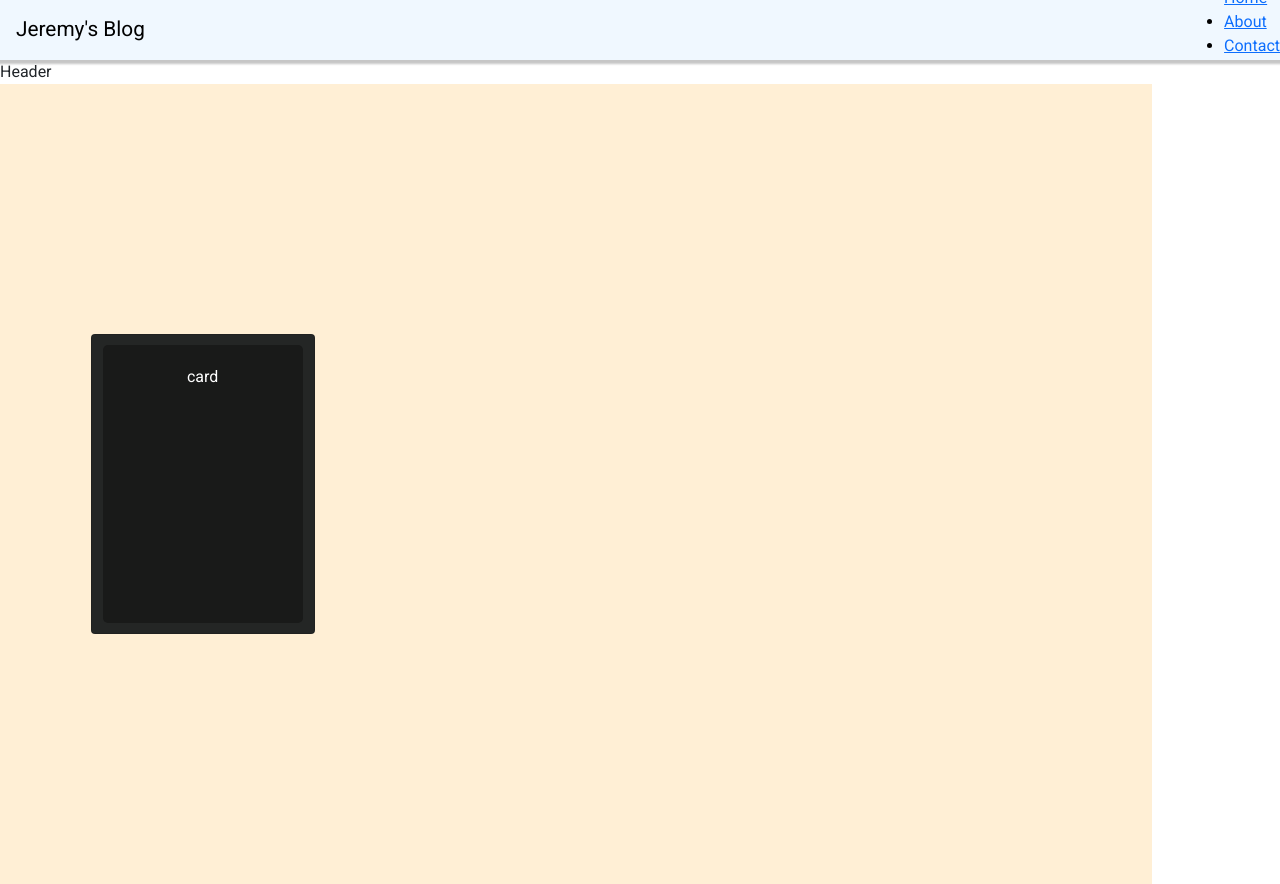
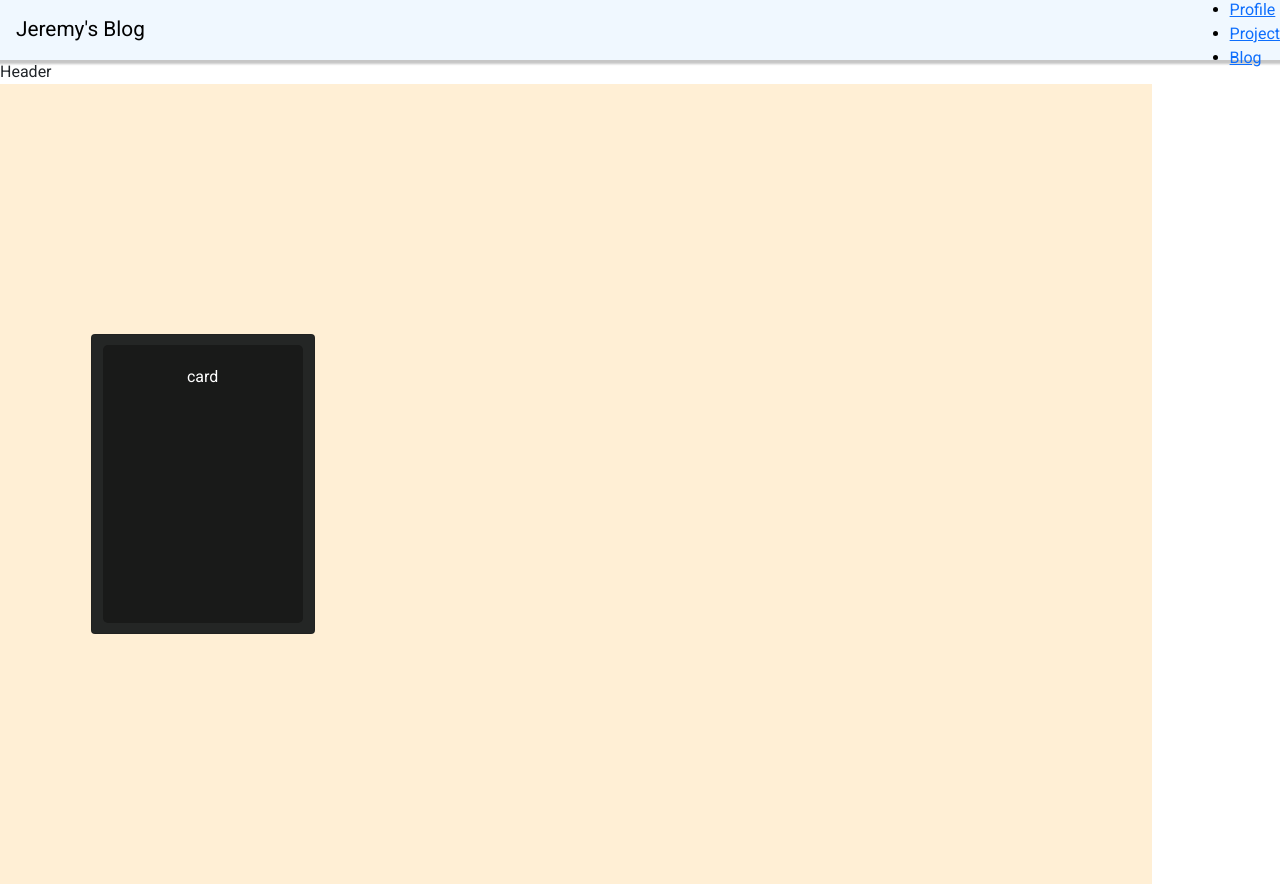
Before and after one commit to poohc300/react-helloworld, a React (Create React App) app in the folder myblog/: page / in a window 1280 px wide. Built offline with nearby package versions, Linux system fonts and the light colour scheme; the HTML template or start-up script is replaced by a standard one.

Commit message:
react router 개념 추가

```diff
--- a/myblog/package.json
+++ b/myblog/package.json
@@ -10,6 +10,7 @@
     "bootstrap": "^5.1.3",
     "react": "^18.2.0",
     "react-dom": "^18.2.0",
+    "react-router-dom": "^6.3.0",
     "react-scripts": "5.0.1",
     "sass": "^1.53.0",
     "scss": "^0.2.4",
--- a/myblog/src/components/layout/navbar/Navbar.js
+++ b/myblog/src/components/layout/navbar/Navbar.js
@@ -28,10 +28,13 @@ class Navbar extends React.Component {
                             <a href="/home">Home </a>
                         </li>
                         <li>
-                            <a href="/about">About </a>
+                            <a href="/profile">Profile </a>
                         </li>
                         <li>
-                            <a href="/contact">Contact </a>
+                            <a href="/project">Project </a>
+                        </li>
+                        <li>
+                            <a href="/blog">Blog </a>
                         </li>
                     </ul>
                 </div>
```
Also changed, not shown: 2 other files (tests, documents, lock files or other folders).
